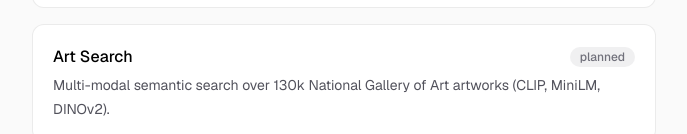
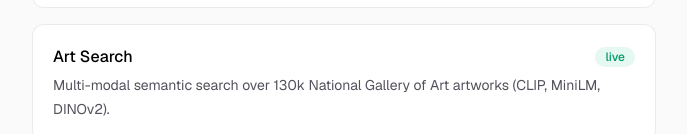
Before and after one commit to GlenProz/hobby-projects, a Next.js app: page / in a window 1280 px wide. Shown: the part 326-460 px from the top of the page, without its empty margins (296-983 px from the left). Built offline with nearby package versions, Linux system fonts and the light colour scheme.

Commit message:
Mark Art Search live, link to deployed site

```diff
--- a/app/page.tsx
+++ b/app/page.tsx
@@ -17,8 +17,8 @@
     name: "Art Search",
     description:
       "Multi-modal semantic search over 130k National Gallery of Art artworks (CLIP, MiniLM, DINOv2).",
-    href: "https://github.com/GlenProz/Multi-Modal-Semantic-Search-Engine",
-    status: "planned",
+    href: "https://nga-art-search.vercel.app",
+    status: "live",
   },
   {
     name: "Games",
```
